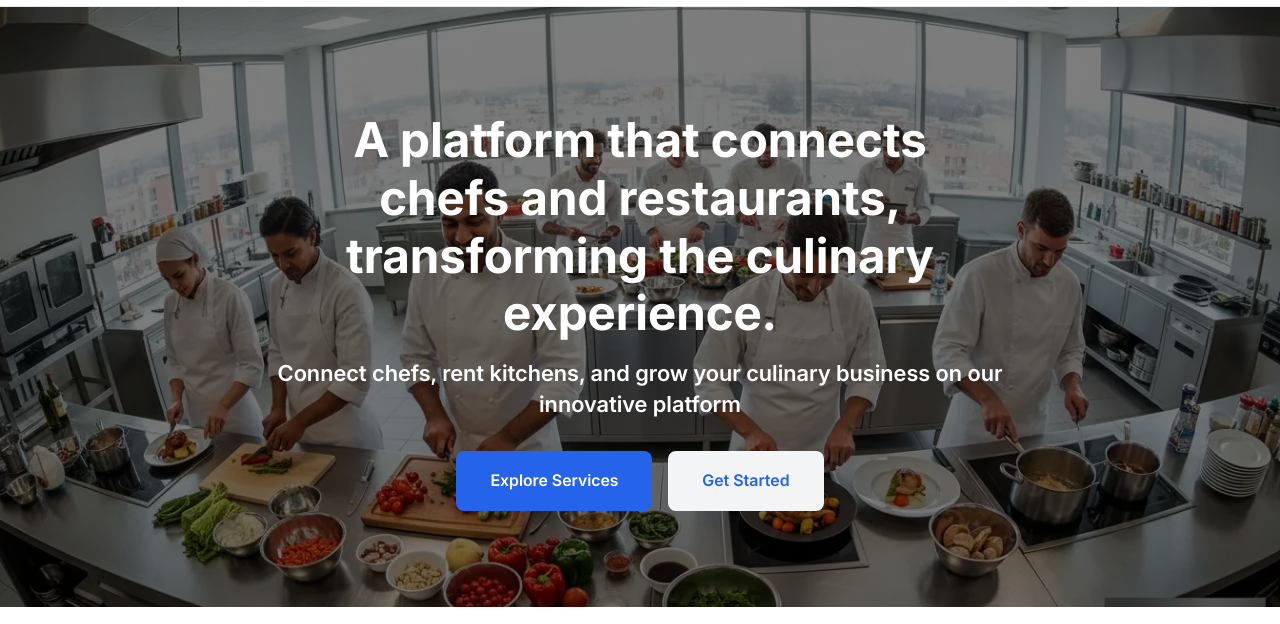
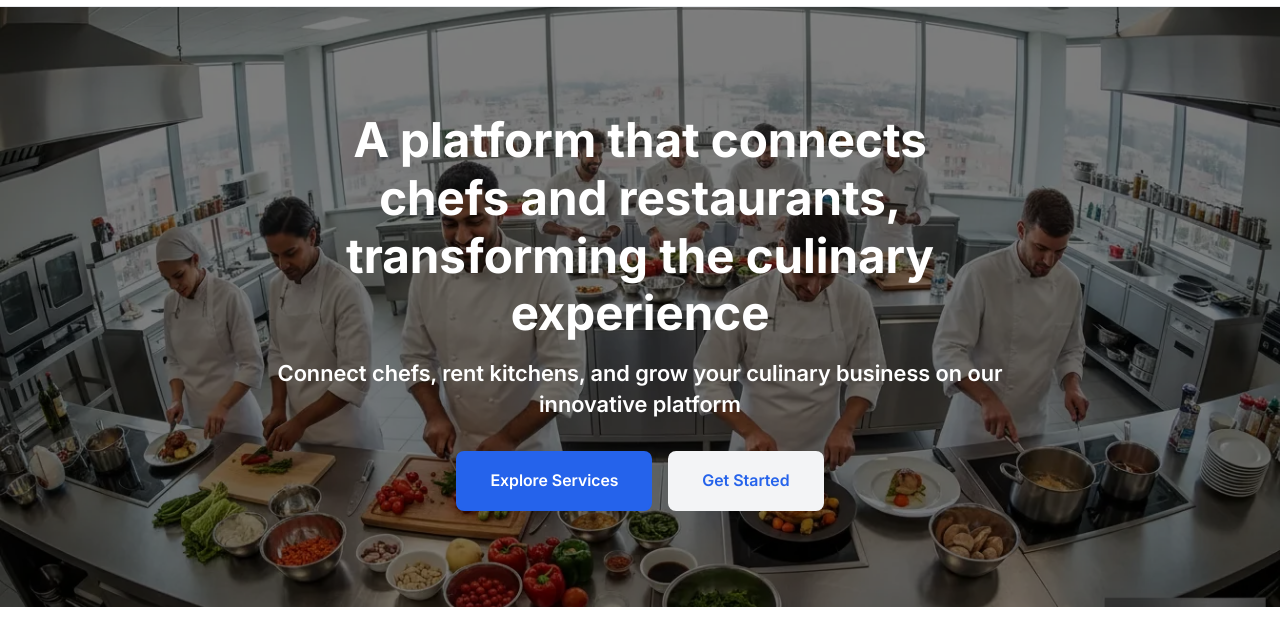
Before and after one commit to slipwoker/zappy-website-08d5ce2c-d3b9-448b-aed8-9cd25acdf786, a plain HTML site: page index.html in a window 1280 px wide. Shown: the part 54-678 px from the top of the page. Drawn offline with Linux system fonts and the light colour scheme; no server answers.

```diff
--- a/index.html
+++ b/index.html
@@ -108,7 +108,7 @@
     <div class="hero-overlay"></div>
     <img data-placeholder="hero-1" data-context="Wide panoramic shot of modern commercial kitchen with professional chefs collaborating, bright natural lighting, stainless steel equipment, fresh ingredients on counters" src="assets/popeat-food-service-and-culinary-marketplace-hero-hero-1.webp" alt="Professional chefs working in modern commercial kitchen" class="hero-img">
     <div class="hero-content">
-      <h1>A platform that connects<br>chefs and restaurants, transforming the culinary experience.</h1>
+      <h1>A platform that connects<br>chefs and restaurants, transforming the culinary experience</h1>
       <h3>Connect chefs, rent kitchens, and grow your culinary business on our innovative platform</h3>
       <div class="hero-buttons">
         <a href="/services" class="btn-primary">Explore Services</a>
```
Also changed, not shown: public/index.html (+1 -1 lines).
